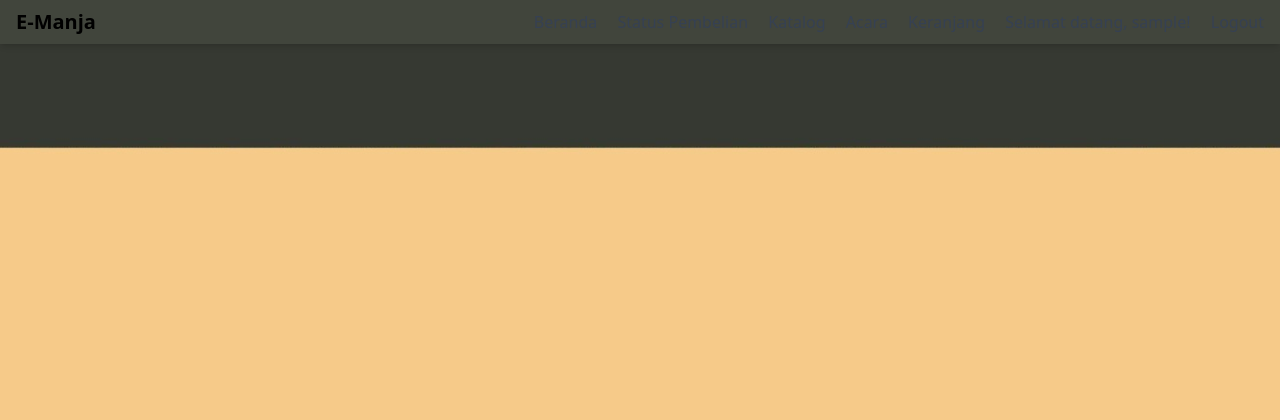
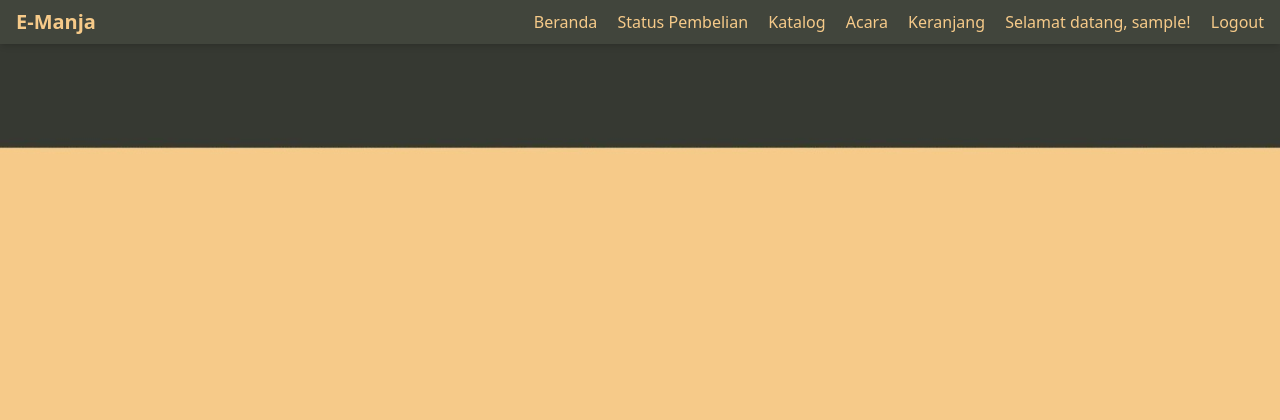
Before and after one commit to DTPL2025/tugas-proyek, a Flask app: page /cart in a window 1280 px wide. Shown: the top 420 px of the page. Run offline with Flask 3, Linux system fonts and the light colour scheme; the visitor is signed in with stand-in values (Sample User, id 1); data that the repository does not hold is empty.

Commit message:
adjust font colors & weight

```diff
--- a/app/templates/base.jinja
+++ b/app/templates/base.jinja
@@ -11,35 +11,35 @@
     {% block navbar %}
    <nav class="bg-[#41453C] shadow-md w-full fixed top-0 z-50">
     <div class="container mx-auto px-4 py-2 flex justify-between items-center">
-        <a href="{{ url_for('home') }}" class="text-xl font-bold">E-Manja</a>
+        <a href="{{ url_for('home') }}" class="text-xl text-[#F6CA89] font-bold">E-Manja</a>
         <div class="space-x-4">
-            <a href="{{ url_for('home') }}" class="text-gray-700 hover:text-gray-900">Beranda</a>
+            <a href="{{ url_for('home') }}" class="text-[#F6CA89] font-medium hover:text-[#C4A16D] duration-200 ease-out">Beranda</a>
 
             {% if current_user.role == 'Penjual' %}
                 <!-- Link untuk Penjual -->
-                <a href="{{ url_for('etalase_product') }}" class="text-gray-700 hover:text-gray-900">Etalase</a>
-                <a href="{{ url_for('manage_orders') }}" class="text-gray-700 hover:text-gray-900">Manage Orders</a> <!-- Link Manage Orders -->
+                <a href="{{ url_for('etalase_product') }}" class="text-[#F6CA89] font-medium hover:text-[#C4A16D] duration-200 ease-out">Etalase</a>
+                <a href="{{ url_for('manage_orders') }}" class="text-[#F6CA89] font-medium hover:text-[#C4A16D] duration-200 ease-out">Manage Orders</a> <!-- Link Manage Orders -->
             {% endif %}
 
             {% if current_user.role == 'Pembeli' %}
                 <!-- Link untuk Pembeli -->
-                <a href="{{ url_for('view_order_status') }}" class="text-gray-700 hover:text-gray-900">Status Pembelian</a> <!-- Link Status Pembelian -->
+                <a href="{{ url_for('view_order_status') }}" class="text-[#F6CA89] font-medium hover:text-[#C4A16D] duration-200 ease-out">Status Pembelian</a> <!-- Link Status Pembelian -->
             {% endif %}
 
-            <a href="{{ url_for('katalog_product') }}" class="text-gray-700 hover:text-gray-900">Katalog</a>
-            <a href="/" class="text-gray-700 hover:text-gray-900">Acara</a>
+            <a href="{{ url_for('katalog_product') }}" class="text-[#F6CA89] font-medium hover:text-[#C4A16D] duration-200 ease-out">Katalog</a>
+            <a href="/" class="text-[#F6CA89] font-medium hover:text-[#C4A16D] duration-200 ease-out">Acara</a>
 
             {% if current_user.is_authenticated %}
                 <!-- Menampilkan Cart jika user sudah login -->
-                <a href="{{ url_for('view_cart') }}" class="text-gray-700 hover:text-gray-900">
+                <a href="{{ url_for('view_cart') }}" class="text-[#F6CA89] font-medium hover:text-[#C4A16D] duration-200 ease-out">
                     Keranjang
                 </a>
 
-                <span class="text-gray-700">Selamat datang, {{ current_user.username }}!</span>
-                <a href="{{ url_for('logout') }}" class="text-gray-700 hover:text-gray-900">Logout</a>
+                <span class="font-medium text-[#F6CA89]">Selamat datang, {{ current_user.username }}!</span>
+                <a href="{{ url_for('logout') }}" class="text-[#F6CA89] font-medium hover:text-[#C4A16D] duration-200 ease-out">Logout</a>
             {% else %}
-                <a href="{{ url_for('register') }}" class="text-gray-700 hover:text-gray-900">Daftar</a>
-                <a href="{{ url_for('login') }}" class="text-gray-700 hover:text-gray-900">Login</a>
+                <a href="{{ url_for('register') }}" class="text-[#F6CA89] font-medium hover:text-[#C4A16D] duration-200 ease-out">Daftar</a>
+                <a href="{{ url_for('login') }}" class="text-[#F6CA89] font-medium hover:text-[#C4A16D] duration-200 ease-out">Login</a>
             {% endif %}
         </div>
     </div>
@@ -60,7 +60,7 @@
                             x-transition:leave="ease-in duration-250"
                             x-transition:leave-start="opacity-100 scale-100"
                             x-transition:leave-end="opacity-0 scale-95"
-                            class="border-green-500 bg-green-400 {{ 'border-red-500 bg-red-400' if category == 'danger' }} border-2 text-white px-4 py-2 rounded shadow-lg mb-2">
+                            class="border-green-500 bg-green-400 {{ 'border-red-500 bg-red-400' if category == 'danger' }} border-2 text-white font-medium px-4 py-2 rounded shadow-lg mb-2">
                                 {{ message }}
                             </div>
                         {% endfor %}
```
